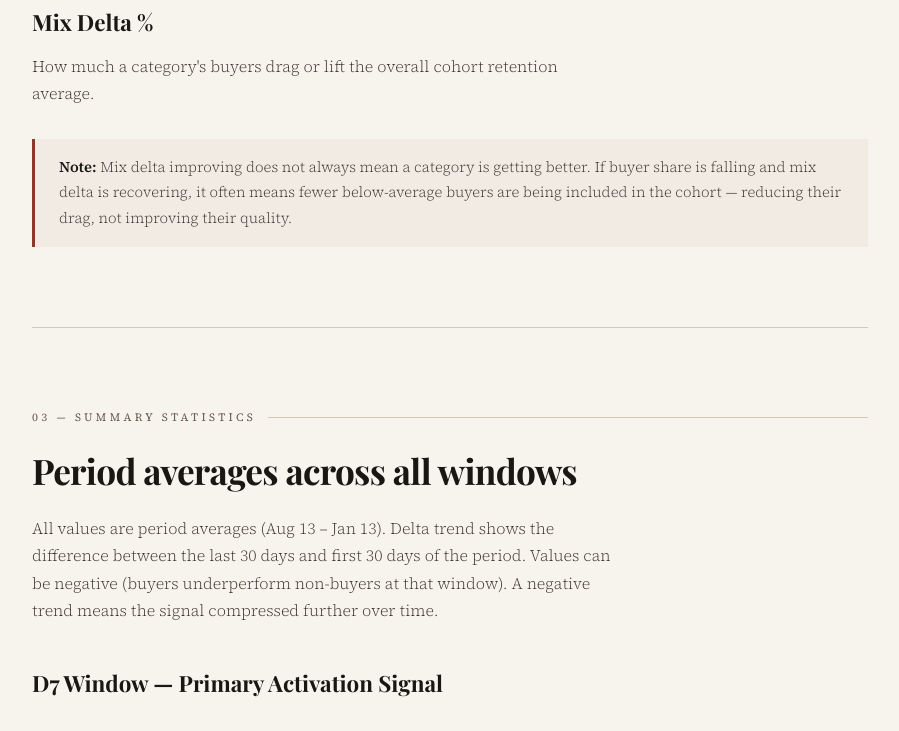
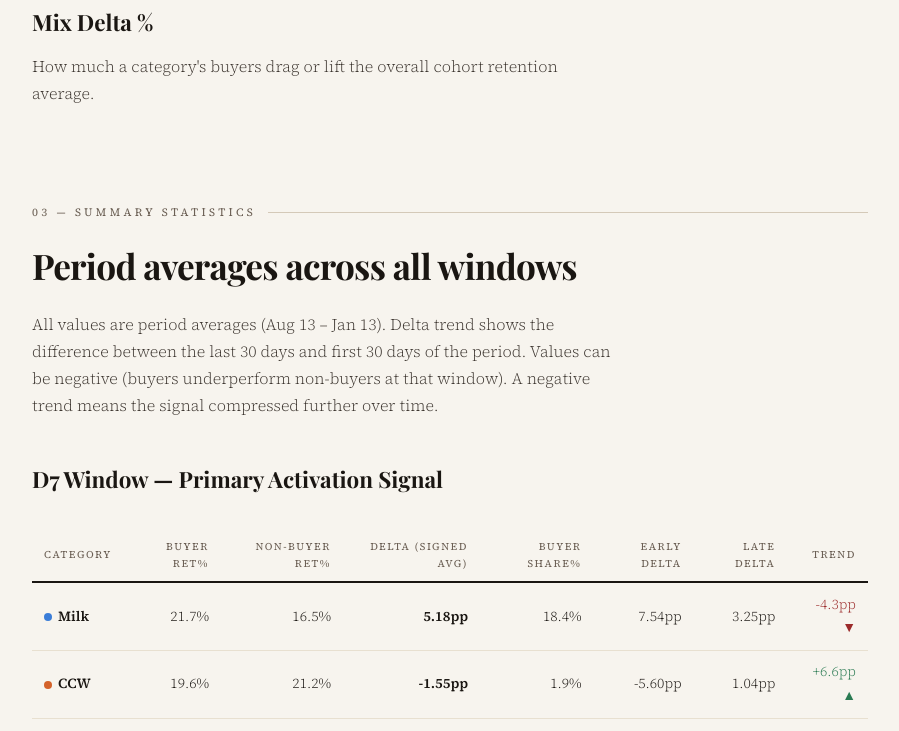
Before and after one commit to k12-code/cd2026, a plain HTML site: page report.html in a window 1280 px wide. Shown: the part 3144-3875 px from the top of the page, without its empty margins (190-1089 px from the left). Drawn offline with nearby package versions, Linux system fonts and the light colour scheme; a web font is replaced by a local one.

Commit message:
Remove note on mix delta from report.html
Removed note about mix delta interpretation from report.

```diff
--- a/report.html
+++ b/report.html
@@ -682,10 +682,6 @@ strong { font-weight: 600; color: var(--ink); }
   <h3>Mix Delta %</h3>
   <p>How much a category's buyers drag or lift the overall cohort retention average. </p>
 
-  <div class="callout">
-    <p><strong>Note:</strong> Mix delta improving does not always mean a category is getting better. If buyer share is falling and mix delta is recovering, it often means fewer below-average buyers are being included in the cohort — reducing their drag, not improving their quality.</p>
-  </div>
-</div>
 
 <!-- SUMMARY TABLE -->
 <div class="section">
```
